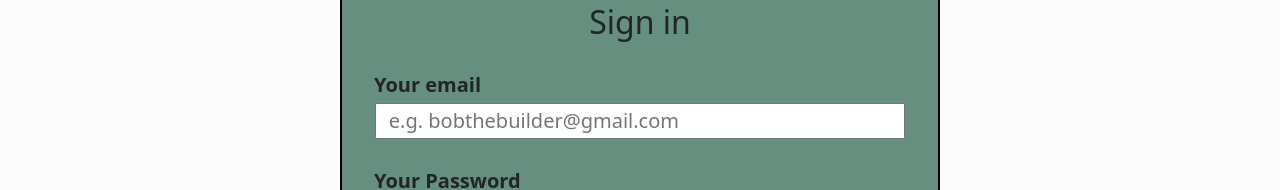
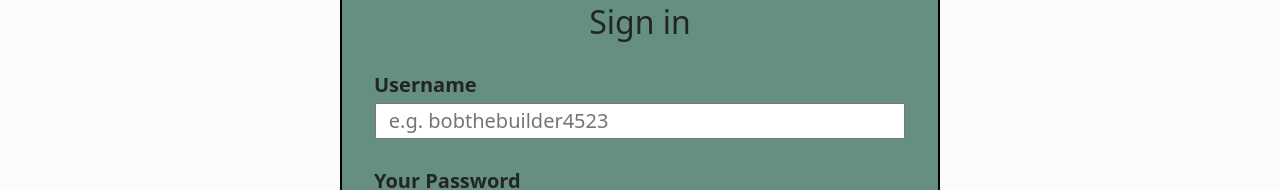
Before and after one commit to JustxJiang/UfundApplication-Humanitarian-Helpers, an Angular app in the folder ufund-ui/: page /signin in a window 1280 px wide. Shown: the part 297-487 px from the top of the page. Built offline with nearby package versions, Linux system fonts and the light colour scheme.

Commit message:
signin change

```diff
--- a/ufund-ui/src/app/signin/signin.component.html
+++ b/ufund-ui/src/app/signin/signin.component.html
@@ -9,14 +9,14 @@
 
             <!-- email -->
             <div class = "form_control input form-control-lg row">
-                <p class="form_name">Your email</p>
+                <p class="form_name">Username</p>
                 <!--The only thing different about these inputs is the new ngModel field, just holds the data for checking later.-->
                 <input
-                    type="email"
-                    id = "email"
-                    name = "email"
-                    [(ngModel)]="email"
-                    placeholder = "e.g. bobthebuilder@gmail.com"
+                    type="text"
+                    id = "username"
+                    name = "username"
+                    [(ngModel)]="username"
+                    placeholder = "e.g. bobthebuilder4523"
                     required pattern="[a-z0-9._%+-]+@[a-z0-9.-]+\.[a-z]{2,3}$">
             </div>
 
@@ -40,7 +40,5 @@
         </form>
         <a routerLink = "/forgotpassword" routerLinkActive = "active" class = "text-end me-4 bottom_links nav-link">Forgot Password?</a>
     </section>
-    <footer>
-        <h1></h1>
-    </footer>
+
 </div>
--- a/ufund-ui/src/app/signin/signin.component.ts
+++ b/ufund-ui/src/app/signin/signin.component.ts
@@ -12,7 +12,7 @@ import { RouterModule, Router} from '@angular/router';
 })
 export class SigninComponent {
   // Added some fields to temp hold necessary data
-  email: string = '';
+  username: string = '';
   password : string = '';
   showPassword:boolean = false;
   isAdmin: boolean = false;
@@ -28,18 +28,18 @@ export class SigninComponent {
   submitForm(form:any){
 
     // Here we set the object types collected by the form
-    const {email, password} = form.value;
+    const {username, password} = form.value;
 
-    // Some simple logic to conver the email to lowercase, and check if
+    // Some simple logic to conver the username to lowercase, and check if
     // the user logging in is the admin account
-    if (email.toLowerCase() === "admin" && password === "admin") {
+    if (username.toLowerCase() === "admin" && password === "admin") {
       // We can then set these fields to true if so
       this.isAdmin = true;
       this.isLoggedIn = true;
       // Page alert to let you know the login was successful
       alert("Admin has logged in!")
       // Redirect the user to a page
-      this.router.navigate(['/adoption']);
+      this.router.navigate(['/needs']);
     }
 
     else {
```
